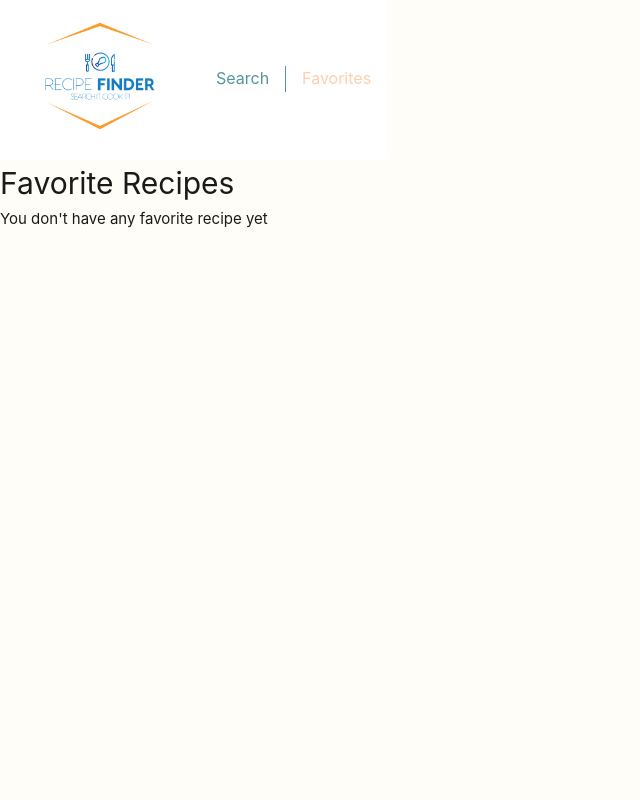
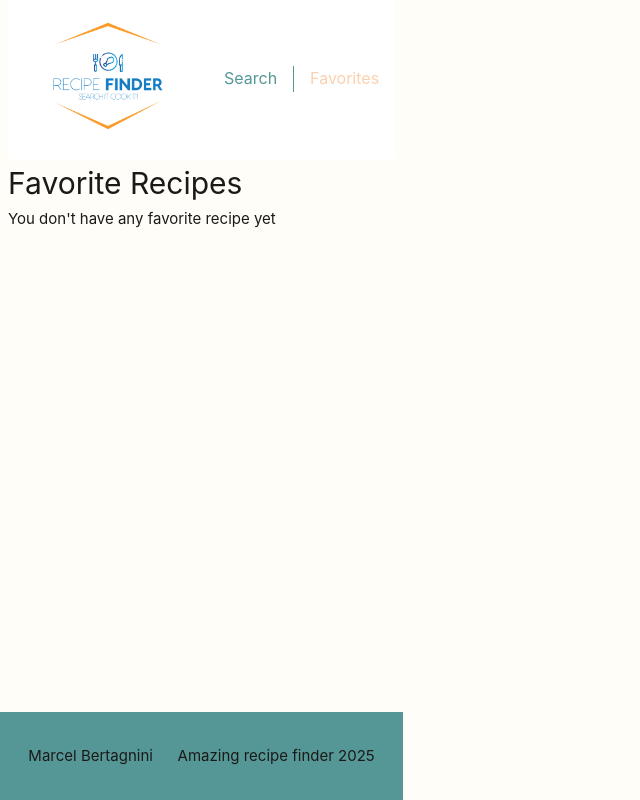
Before and after one commit to MarsKubeX/recipe-finder, a Vue app: page /favorite-recipes in a window 1280 px wide. Shown: the whole page, without its empty margins (0-640 px from the left). Built offline with nearby package versions, Linux system fonts and the light colour scheme.

Commit message:
Added footer

```diff
--- a/src/App.vue
+++ b/src/App.vue
@@ -9,11 +9,32 @@ import NavbarMenu from './components/NavbarMenu.vue'
   <main>
     <RouterView />
   </main>
-  <footer></footer>
+  <footer>
+    <div>
+      <span>Marcel Bertagnini</span>
+      <span>Amazing recipe finder 2025</span>
+    </div>
+  </footer>
 </template>
 
 <style scoped>
 header {
   max-width: 100vw;
+  margin: 0 0.5rem;
+}
+main {
+  margin: 0 0.5rem;
+  flex: 1;
+}
+footer {
+  background-color: var(--color-background-contrast);
+  text-align: center;
+  padding: 2rem 1rem 2rem 1rem;
+  bottom: 0;
+  margin-top: 1rem;
+  div {
+    display: flex;
+    justify-content: space-around;
+  }
 }
 </style>
--- a/src/assets/main.css
+++ b/src/assets/main.css
@@ -1,8 +1,10 @@
 @import './base.css';
 
 #app {
-  margin: 0.5rem;
   font-weight: normal;
+  display: flex;
+  flex-direction: column;
+  min-height: 100vh;
 }
 
 a,
--- a/src/views/SearchView.vue
+++ b/src/views/SearchView.vue
@@ -69,7 +69,7 @@ const filterRecipes = (recipes: IRecipe[], searchTerm: string): IRecipe[] => {
 .recipe-list-container {
   display: flex;
   justify-content: center;
-  margin: 2rem 0;
+  margin-top: 2rem;
 }
 
 .grid-container {
```
